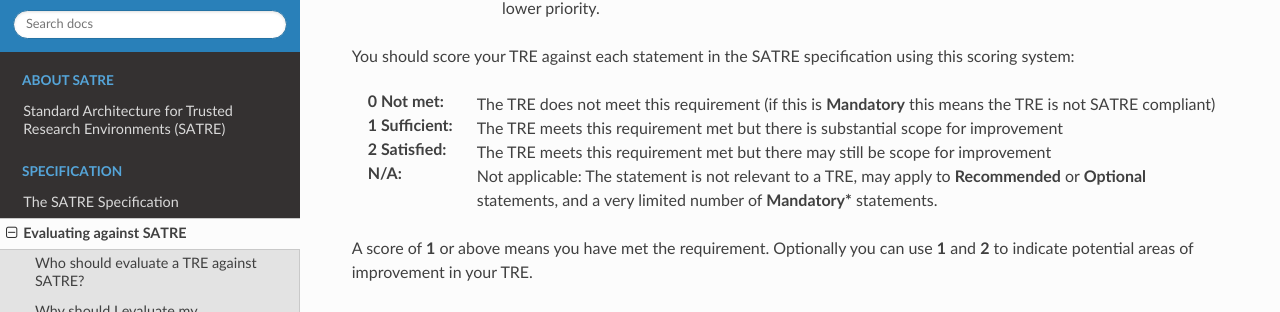
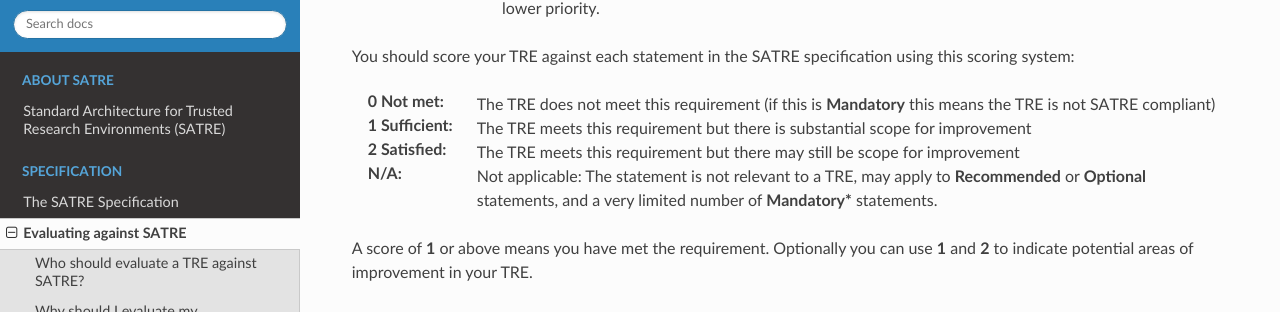
Before and after one commit to sa-tre/satre-specification, a Sphinx documentation site: the page built from docs/source/evaluation.md, in a window 1280 px wide and 900 px high, scrolled down 1213 px. Shown: the part 139-451 px from the top of the window. Built offline with Sphinx 7.4.7 and the Read the Docs theme 3.1.0, drawn with Linux system fonts in a browser that asks for light colours.

Commit message:
more proof read edits

```diff
--- a/docs/source/evaluation.md
+++ b/docs/source/evaluation.md
@@ -51,8 +51,8 @@ SATRE uses the terms Mandatory, Recommended and Optional to indicate the importa
 You should score your TRE against each statement in the SATRE specification using this scoring system:
 
 :0 Not met: The TRE does not meet this requirement (if this is **Mandatory** this means the TRE is not SATRE compliant)
-:1 Sufficient: The TRE meets this requirement met but there is substantial scope for improvement
-:2 Satisfied: The TRE meets this requirement met but there may still be scope for improvement
+:1 Sufficient: The TRE meets this requirement but there is substantial scope for improvement
+:2 Satisfied: The TRE meets this requirement but there may still be scope for improvement
 :N/A: Not applicable: The statement is not relevant to a TRE, may apply to **Recommended** or **Optional** statements, and a very limited number of **Mandatory\*** statements.
 
 A score of **1** or above means you have met the requirement.
```
Also changed, not shown: docs/source/faqs.md (+1 -1 lines), docs/source/principles.md (+1 -1 lines).
